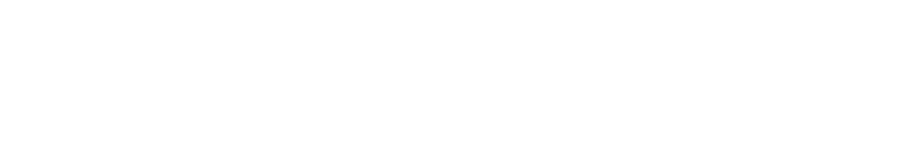
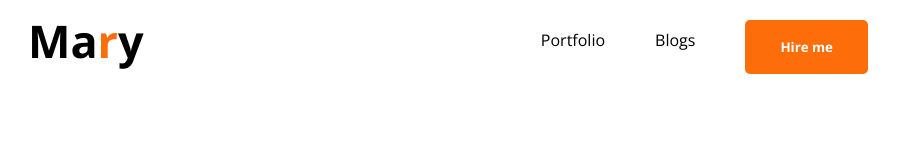
Before and after one commit to mahdee18/Portfolioooo, a plain HTML site: page index.html in a window 1280 px wide. Shown: the whole page, without its empty margins (192-1091 px from the left). Drawn offline with nearby package versions, Linux system fonts and the light colour scheme.

Commit message:
navbar upadted

```diff
--- a/index.html
+++ b/index.html
@@ -6,11 +6,21 @@
     <meta name="viewport" content="width=device-width, initial-scale=1.0">
     <title>Portfolio</title>
     <link rel="stylesheet" href="style/style.css">
+    <!-- Goggle fonts Link -->
+    <link rel="preconnect" href="https://fonts.googleapis.com">
+    <link rel="preconnect" href="https://fonts.gstatic.com" crossorigin>
+    <link href="https://fonts.googleapis.com/css2?family=Open+Sans:wght@300;400;700&display=swap" rel="stylesheet">
+    <!-- Goggle fonts Link -->
 </head>
 <body>
     <header>
         <nav>
-
+            <h2>Ma<span>r</span>y</h2>
+            <ul>
+                <li>Portfolio</li>
+                <li>Blogs</li>
+                <button class="btn-primary">Hire me</button>
+            </ul>
         </nav>
     </header>
     <main>
--- a/style/style.css
+++ b/style/style.css
@@ -0,0 +1,35 @@
+*{
+    margin: 0;
+    font-family: 'Open Sans', sans-serif;
+}
+nav h2{
+    font-size: 45px;
+    font-weight: 800;
+}
+.btn-primary{
+    border: none;
+    background: #FD6E0A;
+    color: white;
+    font-weight: 600;
+    padding:18px 35px;
+    border-radius: 5px;
+}
+nav{
+    padding: 20px 20px;
+    display: flex;
+    justify-content: space-between;
+    line-height: 41px;
+    margin: 0 200px;
+}
+nav ul{
+    display: flex;
+
+}
+nav ul li{
+    list-style: none;
+    margin-right: 50px;
+    font-weight: 400;
+}
+nav span{
+    color: #FD6E0A;
+}
```
